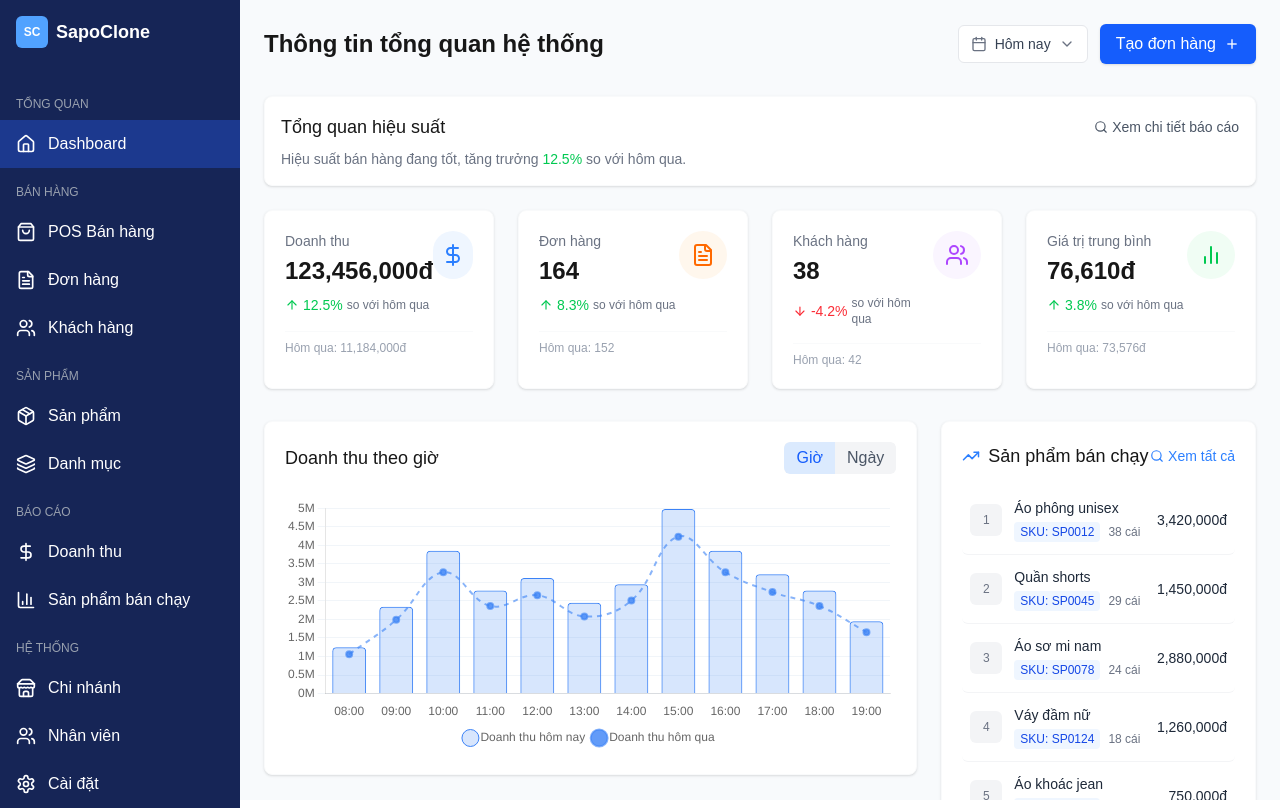
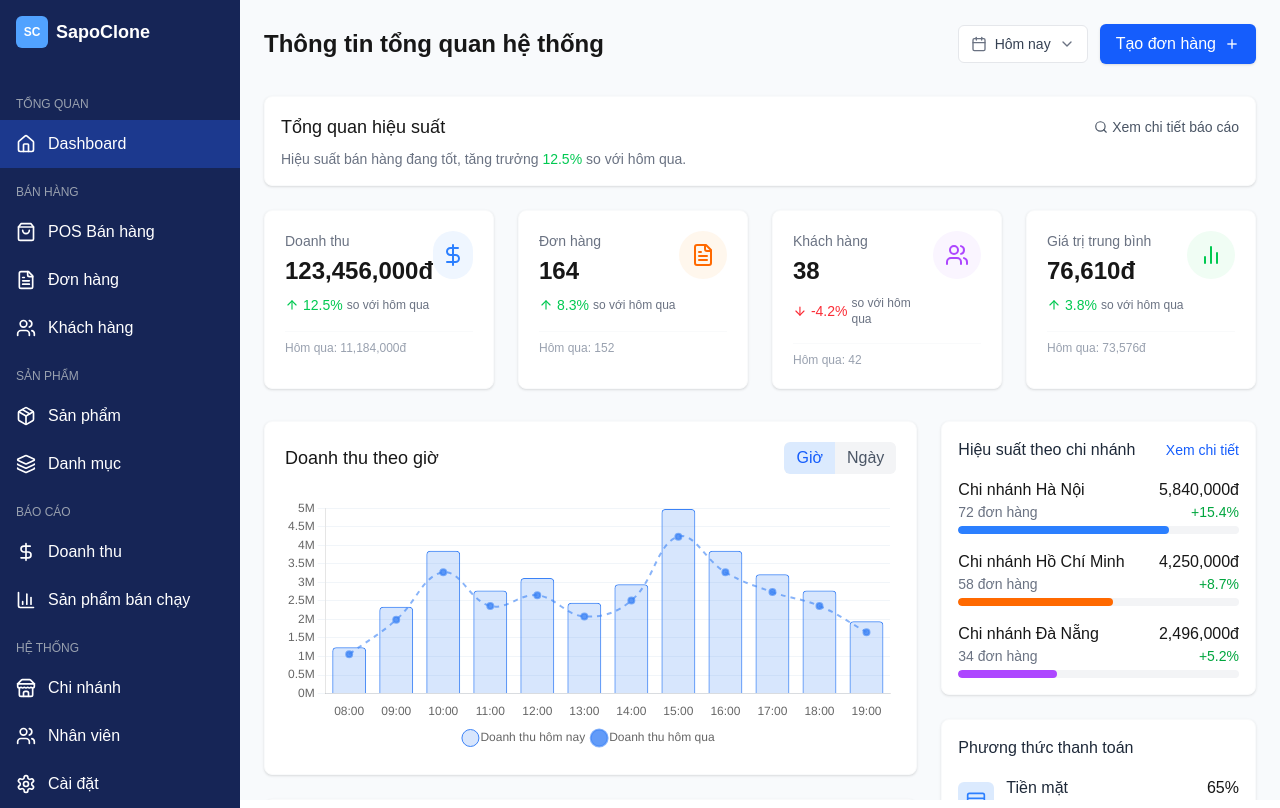
Before and after one commit to hoanggia7398/clone-sapo-web-app, a Next.js app: page / in a window 1280 px wide. Built offline with nearby package versions, Linux system fonts and the light colour scheme.

Commit message:
update layout dashboard

```diff
--- a/src/app/page.tsx
+++ b/src/app/page.tsx
@@ -120,22 +120,14 @@
         <div className="grid grid-cols-1 lg:grid-cols-3 gap-6">
           <div className="lg:col-span-2">
             <RevenueChart />
+            <RecentOrders />
           </div>
-          <div className="lg:col-span-1">
+          <div className="grid grid-cols-1 gap-6">
+            <BranchPerformance />
+            <PaymentMethods />
             <BestSellingProducts />
           </div>
         </div>
-
-        {/* Branch Performance and Payment Methods */}
-        <div className="grid grid-cols-1 md:grid-cols-2 gap-6 my-6">
-          <BranchPerformance />
-          <PaymentMethods />
-        </div>
-
-        {/* Recent Orders */}
-        <RecentOrders />
-
-        {/* Footer */}
         <Footer />
       </div>
     </>
--- a/src/components/Dashboard/BestSellingProducts.tsx
+++ b/src/components/Dashboard/BestSellingProducts.tsx
@@ -41,7 +41,7 @@
 
 export default function BestSellingProducts() {
   return (
-    <div className="bg-white p-5 rounded-lg shadow-sm border border-gray-50 h-full">
+    <div className="bg-white p-5 rounded-lg shadow-sm border border-gray-50 h-auto">
       <div className="flex items-center justify-between mb-4">
         <div className="flex items-center">
           <TrendingUp size={18} className="text-blue-500 mr-2" />
```
